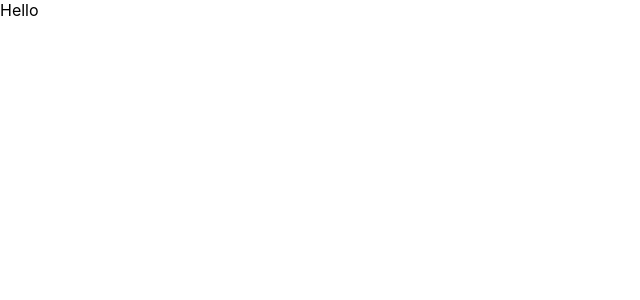
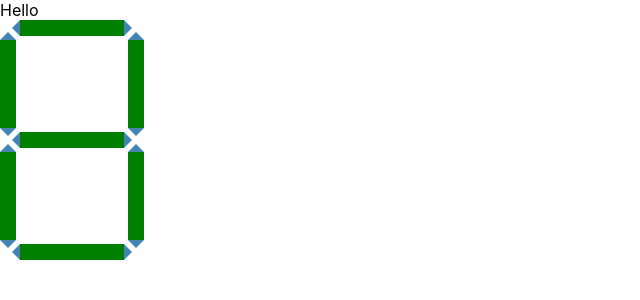
Before and after one commit to peterkrokhin/react-digital-watch, a React (Create React App) app: page / in a window 1280 px wide. Shown: the top 300 px of the page, without its empty margins (0-640 px from the left). Built offline with nearby package versions, Linux system fonts and the light colour scheme.

Commit message:
added digit component

```diff
--- a/src/App.tsx
+++ b/src/App.tsx
@@ -1,9 +1,10 @@
-function App() {
+import { Digit } from './components/clockface/digit/Digit';
+
+export const App = () => {
   return (
     <div className="App">
       Hello
+      <Digit />
     </div>
   );
 }
-
-export default App;
--- /dev/null
+++ b/src/components/clockface/digit/Digit.module.css
@@ -0,0 +1,75 @@
+.digit {
+    width: 18vmin;
+    display: flex;
+    flex-direction: column;
+}
+
+.digit .vertical_area {
+    height: 12vmin;
+    display: flex;
+    justify-content: space-between;
+    align-items: center
+}
+
+.digit .vertical_area .vertical_line {
+    width: 2vmin;
+    height: 11vmin;
+    background-color: green;
+    position: relative;
+}
+
+.digit .vertical_area .vertical_line::before {
+    content: "";
+    position: absolute;
+    top: -1vmin;
+    width: 0;
+    height: 0;
+    border: 1vmin solid transparent;
+    border-bottom-color: steelblue;
+    border-top: 0;
+}
+
+.digit .vertical_area .vertical_line::after {
+    content: "";
+    position: absolute;
+    top: 100%;
+    width: 0;
+    height: 0;
+    border: 1vmin solid transparent;
+    border-top-color: steelblue;
+    border-bottom: 0;
+}
+
+.digit .horizontal_area {
+    height: 2vmin;
+    display: flex;
+    justify-content: center;
+}
+
+.digit .horizontal_area .horizontal_line {
+    width: 13vmin;
+    background-color: green;
+    position: relative;
+}
+
+.digit .horizontal_area .horizontal_line::before {
+    content: "";
+    position: absolute;
+    left: -1vmin;
+    width: 0;
+    height: 0;
+    border: 1vmin solid transparent;
+    border-right-color: steelblue;
+    border-left: 0;
+}
+
+.digit .horizontal_area .horizontal_line::after {
+    content: "";
+    position: absolute;
+    left: 100%;
+    width: 0;
+    height: 0;
+    border: 1vmin solid transparent;
+    border-left-color: steelblue;
+    border-right: 0;
+}
--- /dev/null
+++ b/src/components/clockface/digit/Digit.tsx
@@ -0,0 +1,28 @@
+import styles from './Digit.module.css';
+
+
+export const Digit = () => {
+  return (
+    <div>
+      <div className={styles.digit}>
+            <div className={styles.horizontal_area}>
+                <div className={styles.horizontal_line}></div>
+            </div>
+            <div className={styles.vertical_area}>
+                <div className={styles.vertical_line}></div>
+                <div className={styles.vertical_line}></div>
+            </div>
+            <div className={styles.horizontal_area}>
+                <div className={styles.horizontal_line}></div>
+            </div>
+            <div className={styles.vertical_area}>
+                <div className={styles.vertical_line}></div>
+                <div className={styles.vertical_line}></div>
+            </div>
+            <div className={styles.horizontal_area}>
+                <div className={styles.horizontal_line}></div>
+            </div>
+        </div>
+    </div>
+  );
+};
--- a/src/index.tsx
+++ b/src/index.tsx
@@ -1,7 +1,7 @@
 import React from 'react';
 import ReactDOM from 'react-dom';
 import './index.css';
-import App from './App';
+import { App } from './App';
 import reportWebVitals from './reportWebVitals';
 
 ReactDOM.render(
```
